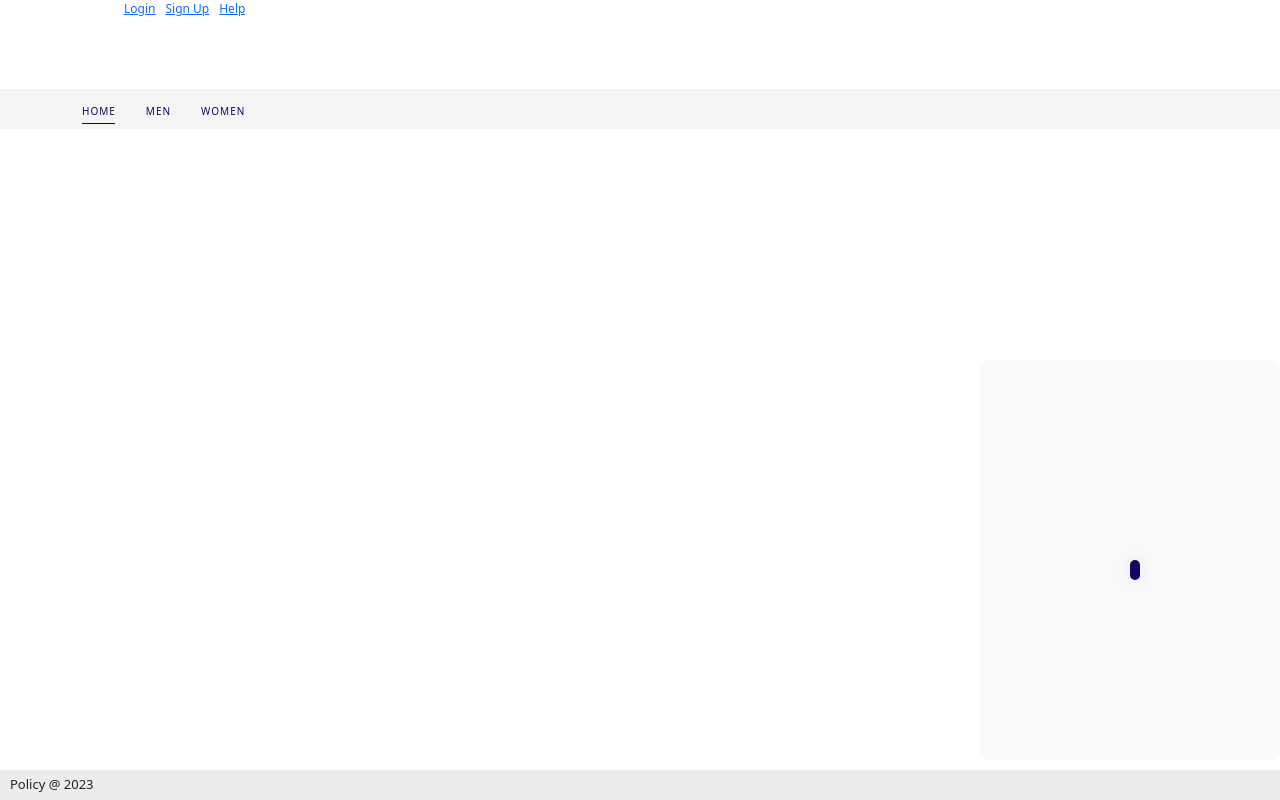
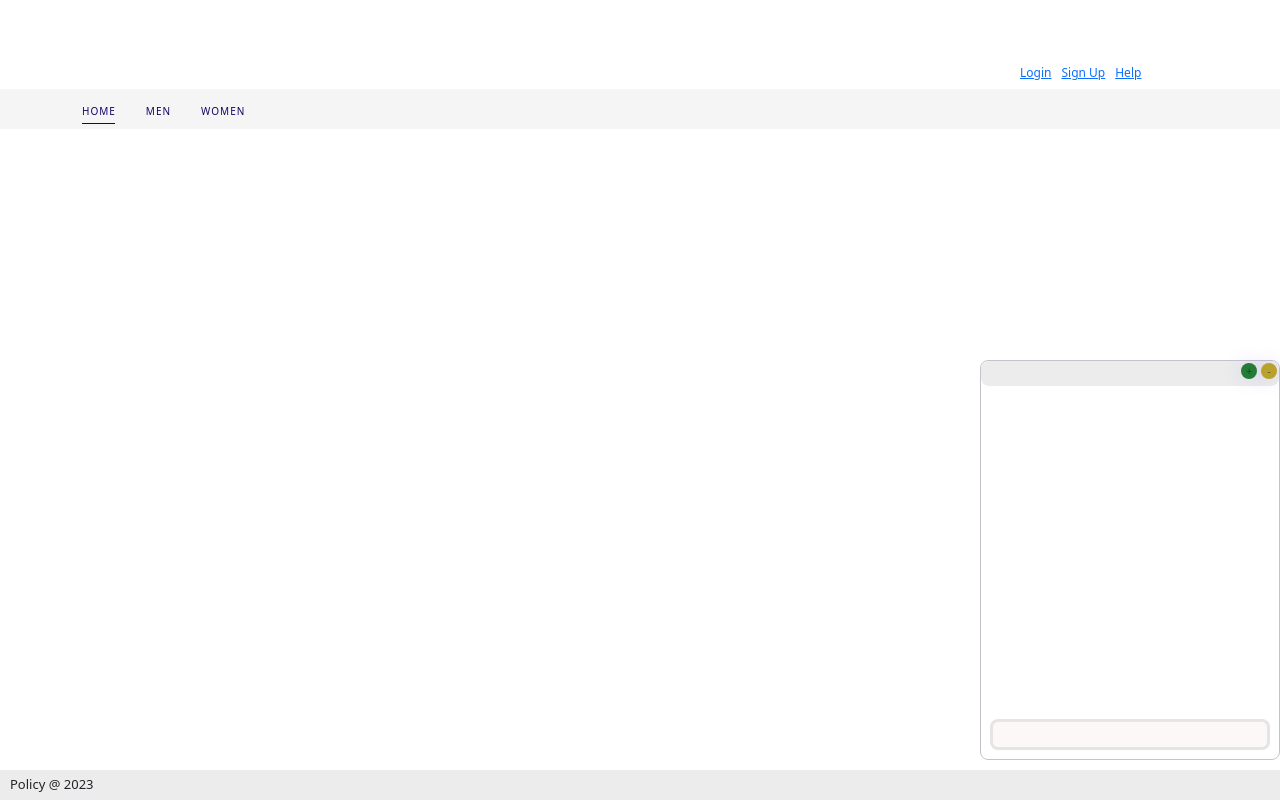
Before and after one commit to lcmd65/ecommerce-app, a Flask app: page / in a window 1280 px wide. Run offline with Flask 3, Linux system fonts and the light colour scheme.

Commit message:
update 26/11

```diff
--- a/app/static/css/base.css
+++ b/app/static/css/base.css
@@ -196,12 +196,16 @@ body {
     position: absolute;
     font-size: 14px;
     align-items: flex-end;
+    margin-top: 5%;
+    margin-left: 70%;
+    text-align: right;
 }
 
 .navbar-user-information-list {
     justify-content: flex-end;
     display: flex;
     margin-right: 0%;
+    text-align: right;
 }
 
 .navbar-user-information-list li {
@@ -306,10 +310,13 @@ ol {
     bottom: 5%;
     right: 0%;
     border-radius: 8px;
-    background-color: #fafafa;
+    background-color: #ffffff;
     border-width: 1px;
-    border-color: #120662;
-    padding: 200px 150px;
+    border-color: #c3c2cd;
+    height: 400px;
+    width: 300px;
+    border-style: solid;
+    display: flex;
 }
 
 .chat-container {
@@ -330,28 +337,56 @@ ol {
 .chat-entry {
     border-radius: 8px;
     border-width: 1px;
-    border: #000;
+    border: #e5e5e5;
+    border-style: solid;
     position: absolute;
-    height: 10%;
+    height: 8%;
+    width: 94%;
+    margin-left: 3%;
+    margin-right: 3%;
+    margin-top: 120%;
     background-color: #fdf8f8;
-    width: max-content;
-    z-index: 100;
+    font-size: 12px;
+    padding-left: 5px;
 }
 
 .chat-button-bar {
-    height: 10px;
+    height: 25px;
+    width: 100%;
     position: absolute;
-    margin-top: 0;
-    margin-bottom: 90%;
+    margin-top: 0px;
+    margin-right: 0px;
+    text-align: left;
+    background-color: #ececec;
+    border-radius: 8px;
+    display: flex;
+    justify-content: flex-end;
 }
 
-.chat-button {
-    border-radius: 5px;
-    margin-top: 0;
-    margin-right: 0;
-    width: 10px;
-    height: 10px;
-    background-color: #120662;
-    color: #ffffff;
-    position: absolute;
+.chat-button-openbutton {
+    border-radius: 8px;
+    margin-top: 2px;
+    margin-left: 2px;
+    margin-right: 2px;
+    padding: 0px;
+    width: 16px;
+    height: 16px;
+    background-color: rgb(36, 124, 55);
+    color: rgb(13, 82, 17);
+    position: static;
+    font-size: 10px;
 }
+
+.chat-button-closebutton {
+    border-radius: 8px;
+    margin-top: 2px;
+    margin-left: 2px;
+    margin-right: 2px;
+    padding: 0px;
+    width: 16px;
+    height: 16px;
+    background-color: rgb(186, 160, 44);
+    color: rgb(81, 95, 18);
+    position: static;
+    font-size: 10px;
+}
--- a/app/templates/auth/login.html
+++ b/app/templates/auth/login.html
@@ -4,7 +4,7 @@
 	<title>Login</title>
 	<meta charset="UTF-8">
 	<meta name="viewport" content="width=device-width, initial-scale=1"/>
-	<link rel="stylesheet" type="text/css" href = "{{ url_for('static',filename='style/login.css') }}"/>
+	<link rel="stylesheet" type="text/css" href = "{{ url_for('static',filename='css/login.css') }}"/>
 	<link href="https://cdn.jsdelivr.net/npm/bootstrap@5.3.2/dist/css/bootstrap.min.css" rel="stylesheet" integrity="sha384-T3c6CoIi6uLrA9TneNEoa7RxnatzjcDSCmG1MXxSR1GAsXEV/Dwwykc2MPK8M2HN" crossorigin="anonymous"/>
 <!--===============================================================================================-->
 </head>
--- a/app/templates/base.html
+++ b/app/templates/base.html
@@ -85,14 +85,17 @@
         </div>
         <div class = "chat-box-container">
             <div class = "chat-button-bar">
-                <button class ="chat-button" type="submit" value ="chat-close"  request = post>
+                <button class ="chat-button-openbutton" onclick="changeHeightOpen()">
+                    +
+                </button>
+                <button class ="chat-button-closebutton" onclick="changeHeightClose()">
                     -
                 </button>
             </div>
             <div class ="chat-container">
             </div>
-            <div class ="chat-entry">
-            </div>
+            <input class ="chat-entry">
+            </input>
         </div>
         <div class = "policy">
             <div class = "fixed-box">
@@ -103,7 +106,6 @@
         <!--[if lt IE 7]>
             <p class="browsehappy">You are using an <strong>outdated</strong> browser. Please <a href="#">upgrade your browser</a> to improve your experience.</p>
         <![endif]-->
-
-        <script src=" " async defer></script>
+        <script src= ”static/js/base.js” async defer></script>
     </body>
 </html>
```
Also changed, not shown: app/static/js/base.js (added, +16 -0 lines).
